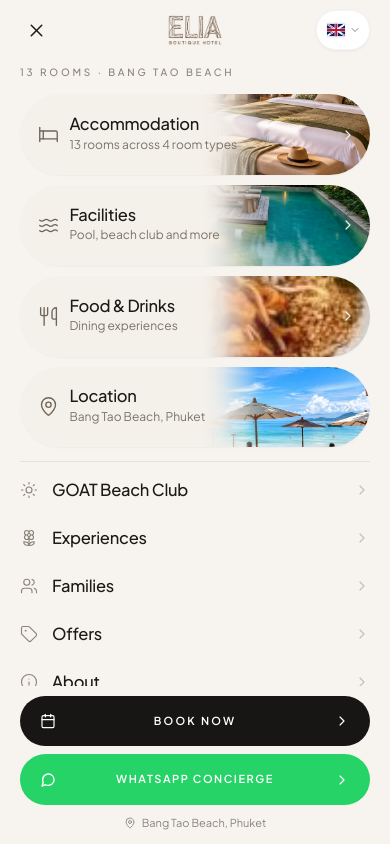
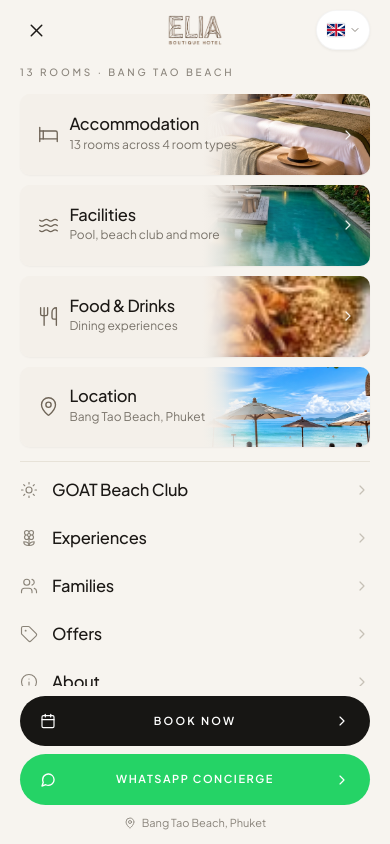
Before and after one commit to itfalcon176/elia-boutique-hotel, a React (Vite) app: page / in a window 390 px wide. Both pictures are taken after a click on the button 34 px from the left and 42 px from the top of the page. Shown: the top 844 px of the page. Built offline with nearby package versions, Linux system fonts and the light colour scheme; a web font is replaced by a local one.

Commit message:
Soften the mobile menu card corners to 10px.
Leave icons, photos, language, and the rest of the menu unchanged.

Co-authored-by: Muhammed Rashid N <rashidpkn@users.noreply.github.com>

```diff
--- a/src/components/MobileMenu.jsx
+++ b/src/components/MobileMenu.jsx
@@ -262,7 +262,7 @@ export default function MobileMenu({
                         key={card.id}
                         type="button"
                         onClick={() => (card.opensPanel ? setLevel('rooms') : go(card.id))}
-                        className="relative w-full h-[4.85rem] min-[375px]:h-[5.05rem] min-[414px]:h-[5.25rem] rounded-full overflow-hidden bg-[#f4f0ea] text-left cursor-pointer shadow-[0_1px_2px_rgba(28,25,22,0.04)]"
+                        className="relative w-full h-[4.85rem] min-[375px]:h-[5.05rem] min-[414px]:h-[5.25rem] rounded-[10px] overflow-hidden bg-[#f4f0ea] text-left cursor-pointer shadow-[0_1px_2px_rgba(28,25,22,0.04)]"
                       >
                         <img
                           src={card.image}
```
